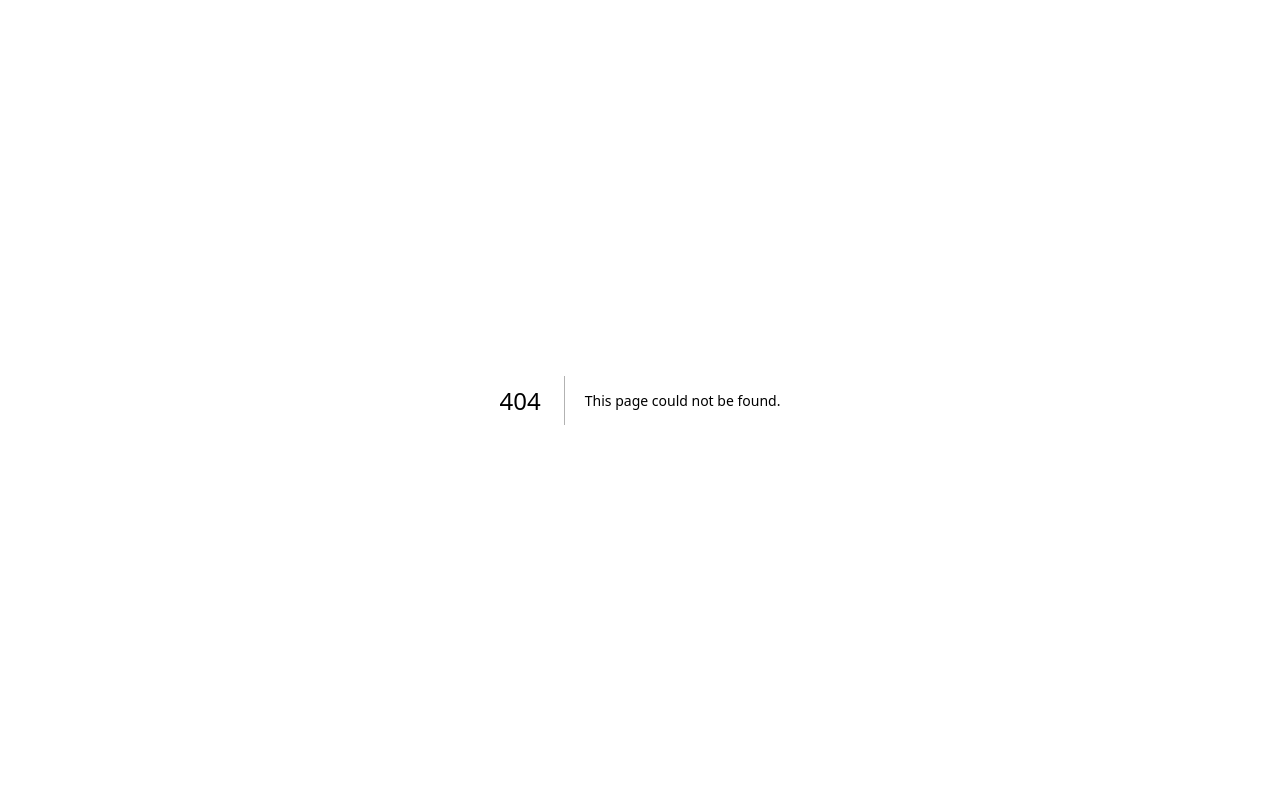
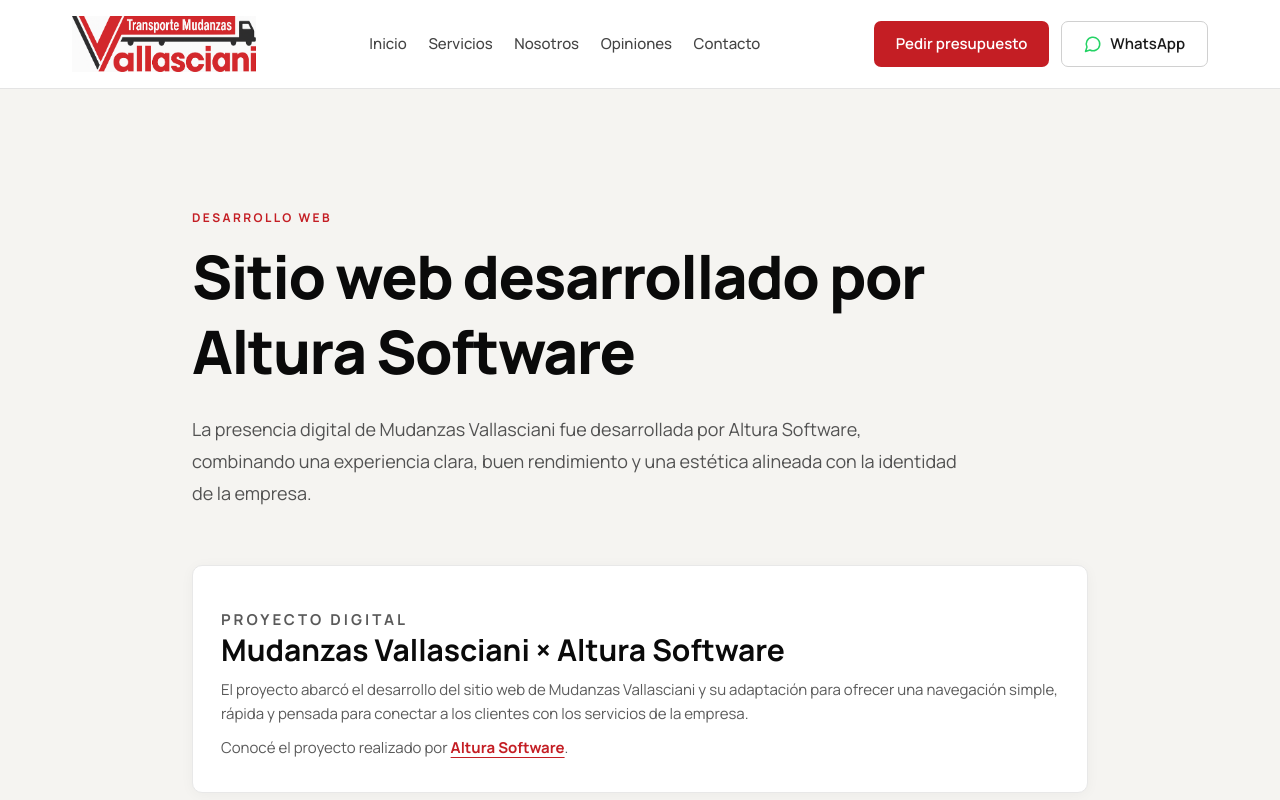
Before and after one commit to joaqui1/mudanzas-vallasciani, a Next.js app: page /desarrollo-web in a window 1280 px wide. Before the commit this address had no page. Shown: the top 800 px of the page. Built offline with nearby package versions, Linux system fonts and the light colour scheme.

Commit message:
Add Altura development page

```diff
--- /dev/null
+++ b/app/desarrollo-web/page.tsx
@@ -0,0 +1,70 @@
+import type { Metadata } from "next"
+import { SiteFooter } from "@/components/landing/SiteFooter"
+import { SiteHeader } from "@/components/landing/SiteHeader"
+import { SITE_URL } from "@/lib/site"
+
+const pageUrl = `${SITE_URL}/desarrollo-web`
+const alturaProjectUrl = "https://www.alturadev.com/proyectos/mudanzas-vallasciani"
+
+export const metadata: Metadata = {
+  title: "Desarrollo web",
+  description:
+    "El sitio web de Mudanzas Vallasciani fue desarrollado por Altura Software, con foco en diseño, rendimiento y experiencia de usuario.",
+  alternates: {
+    canonical: "/desarrollo-web",
+  },
+  openGraph: {
+    title: "Desarrollo web | Mudanzas Vallasciani",
+    description:
+      "El sitio web de Mudanzas Vallasciani fue desarrollado por Altura Software.",
+    url: pageUrl,
+    type: "website",
+    locale: "es_AR",
+  },
+}
+
+export default function DesarrolloWebPage() {
+  return (
+    <div className="lnd-page">
+      <SiteHeader />
+
+      <main>
+        <section className="lnd-section lnd-section--soft">
+          <div className="lnd-wrap">
+            <div className="mx-auto max-w-4xl py-6 md:py-12">
+              <p className="lnd-section__label">Desarrollo web</p>
+              <h1 className="font-manrope text-4xl font-extrabold leading-tight tracking-tight text-neutral-950 md:text-6xl">
+                Sitio web desarrollado por Altura Software
+              </h1>
+              <p className="mt-6 max-w-3xl font-manrope text-lg leading-8 text-neutral-600">
+                La presencia digital de Mudanzas Vallasciani fue desarrollada por Altura Software, combinando una experiencia clara, buen rendimiento y una estética alineada con la identidad de la empresa.
+              </p>
+
+              <article className="lnd-card lnd-card--static lnd-quote-box mt-10 md:mt-14">
+                <p className="lnd-section__label">Proyecto digital</p>
+                <h2 className="font-manrope text-2xl font-bold text-neutral-950 md:text-3xl">
+                  Mudanzas Vallasciani × Altura Software
+                </h2>
+                <p className="mt-4 font-manrope text-base leading-7 text-neutral-600">
+                  El proyecto abarcó el desarrollo del sitio web de Mudanzas Vallasciani y su adaptación para ofrecer una navegación simple, rápida y pensada para conectar a los clientes con los servicios de la empresa.
+                </p>
+                <p className="mt-5 font-manrope text-base leading-7 text-neutral-600">
+                  Conocé el proyecto realizado por{" "}
+                  <a
+                    href={alturaProjectUrl}
+                    className="font-bold text-[#c41e24] underline decoration-1 underline-offset-4 transition-opacity hover:opacity-75"
+                  >
+                    Altura Software
+                  </a>
+                  .
+                </p>
+              </article>
+            </div>
+          </div>
+        </section>
+      </main>
+
+      <SiteFooter />
+    </div>
+  )
+}
```
